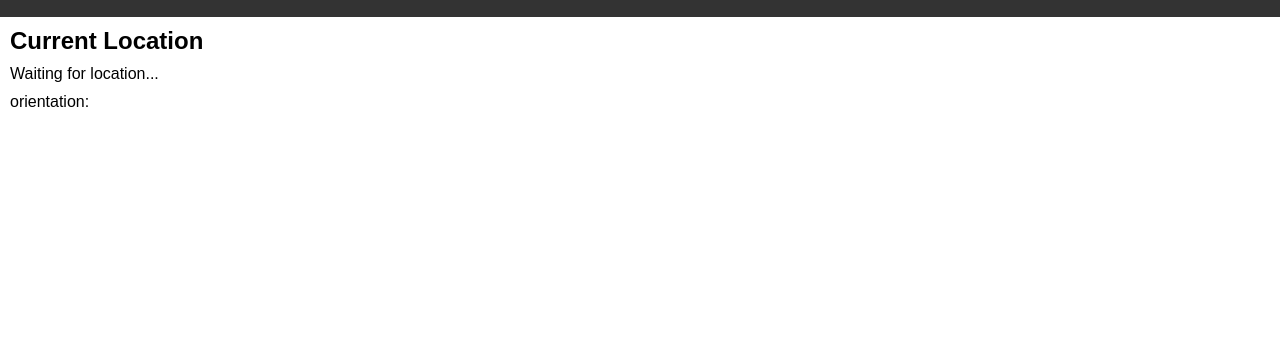
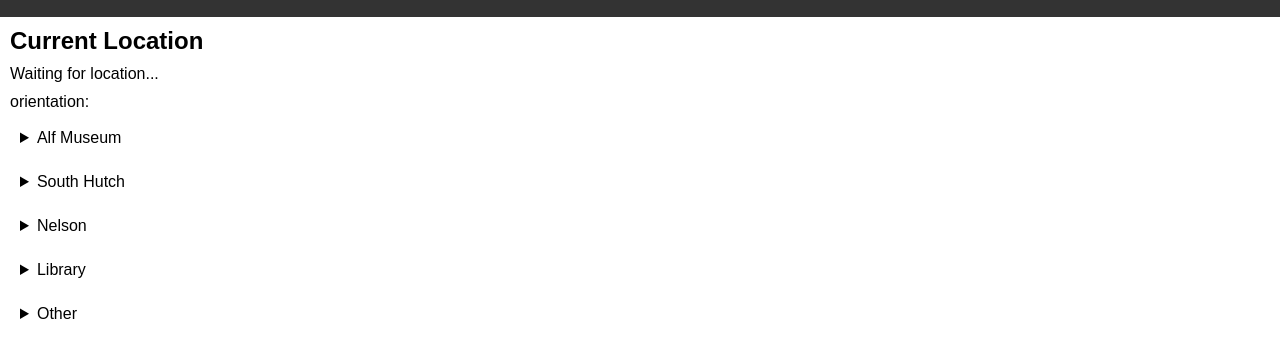
Before and after one commit to lindameng-0/lindameng-0.github.io, a plain HTML site: page index.html in a window 1280 px wide. Shown: the part 60-418 px from the top of the page. Drawn offline with Linux system fonts and the light colour scheme.

Commit message:
revert webblocations

```diff
--- a/index.html
+++ b/index.html
@@ -90,95 +90,7 @@
 
       <button id="home-button">Home</button>
       <script type="module">
-        const PLACES = [
-          {
-            "name": "The Webb Schools",
-            "boundary": [
-              [34.129938, -117.742799, 34.128788, -117.739827],
-              [34.128788, -117.742598, 34.127339, -117.736260],
-              [34.127339, -117.742472, 34.124354, -117.733227],
-              [34.124354, -117.740821, 34.121610, -117.735081]
-            ],
-            "location": [
-              ["Price Dining Hall", 34.1241543, -117.7398563],
-              {
-                "name": "alf_museum:",
-                "location": [
-                  ["Alf Museum 2F Back Door", 34.1233579, -117.7390518],
-                  ["Alf Museum Front Door", 34.1235657, -117.7389072],
-                  ["Alf Museum 2F Bathroom", 34.1235885, -117.7390106],
-                ]
-              },
-              {
-                "name": "south_hutch",
-                "location": [
-                  ["South Hutch Front Door", 34.1239831, -117.7384314],
-                  ["South Hutch Room 414", 34.1239599, -117.7382364],
-                  ["South Hutch Room 413", 34.1239646, -117.7382196],
-                ]
-              },
-              {
-                "name": "nelson",
-                "location": [
-                  ["Nelson Room 103", 34.1239755, -117.77395852],
-                  ["Liu Cheung Theater", 34.1240131, -117.7395663],
-                  ["", ,],
-                ]
-              },
-              {
-                "name": "Library",
-                "location": [
-                  ["Library Door", 34.1238431, -117.7390556],
-                  ["Library Room North, 3, South", 34.1239534, -117.7388547],
-                  ["Library Room 2", 34.1240165, -117.7387937],
-                ]
-              }
-            ]
-          },
-          {
-            "name": "La Verne Towne Center",
-            "boundary": [
-              [34.113511, -117.763343, 34.107986, -117.757244]
-            ],
-            "location": [
-              ["Parking lot entrance and exit", 34.111508, -117.760086],
-              ['West parking lot', 34.111069, -117.761092],
-              ["East parking lot", 34.110423, -117.759410],
-              ["Bus station, Stop ID:1347", 34.111779, -117.761104],
-              ["Target Grocery", 34.110009, -117.759385],
-              ["Staples(Office supply store)", 34.110757, -117.761217],
-              ["McDonald's", 34.112866, -117.762204]
-            ]
-          },
-          {
-            "name": "Boracay Island",
-            "boundary": [
-              [11.998052, 121.902291, 11.940964, 121.952756]
-            ],
-            "location": [
-              ["S1 Beach", 11.968732, 121.918694],
-              ["S2 Beach", 11.960763, 121.924721],
-              ["S3 Beach", 11.953299, 121.929169],
-              ["Bulabog Beach", 11.965783, 121.928838],
-              {
-                "name": "Restaurant",
-                "location": [
-                  ["McDonald's", 11.962948, 121.926563],
-                  ["The Pig Out Bistro", 11.965298, 121.923524]
-                ]
-              },
-              {
-                "name": "Supermarket",
-                "location": [
-                  ["Budget Mart", 11.963232267224607, 121.92638565938344],
-                  ["Robinsons Supermarket", 11.975197752900698, 121.9184145513564],
-                  ["CityMall Boracay", 11.979172241037892, 121.92073167663847],
-                ]
-              }
-            ]
-          },
-        ]//PLACES
-
+        // Function to check if the user is inside the specified area
         function isInsideArea(lat, lon, area) {
           for (const boundary of area.boundary) {
             if (lat < boundary[0] && lat > boundary[2] && lon > boundary[1] && lon < boundary[3]) {
@@ -193,34 +105,32 @@
           const outer = document.getElementById("outer");
           const homeButton = document.getElementById("home-button");
 
-          for (const place of places) {
-            for (let key in place.location) {
-              const locations = place.location[key];
+          for (let key in webb_locations) {
+            const locations = webb_locations[key];
             for (let location of locations) {
-                const lat2 = location[1];
-                const lon2 = location[2];
+              const lat2 = location.lat;
+              const lon2 = location.lon;
 
               // Check if the user is inside the specified area
-                if (isInsideArea(lat, lon, place)) {
+              if (isInsideArea(lat, lon, location)) {
                 const distance = haversineDistance([lat, lon], [lat2, lon2]);
                 const distanceInMeters = distance * 1;
 
                 const bearingVal = bearing(lat, lon, lat2, lon2);
 
                 // Display the distance and bearing information
-                  const distanceWatch = document.getElementById(`distancewatch-${location[0]}`);
-                  distanceWatch.innerHTML = `<h2>${location[0]}</h2><span>Distance: ${distanceInMeters.toFixed(2)} m, Bearing: ${bearingVal.toFixed(0)}<span style="display:inline-block;font-size:3em;transform:rotate(${bearingVal - lastAlpha - 90}deg)">➤</span></span>`;
+                const distanceWatch = document.getElementById(`distancewatch-${location.name}`);
+                distanceWatch.innerHTML = `<h2>${location.name}</h2><span>Distance: ${distanceInMeters.toFixed(2)} m, Bearing: ${bearingVal.toFixed(0)}<span style="display:inline-block;font-size:3em;transform:rotate(${bearingVal - lastAlpha - 90}deg)">➤</span></span>`;
 
                 // Update the current location
-                  currentLocation = { name: location[0], lat: lat2, lon: lon2 };
+                currentLocation = location;
 
                 // Show the home button
                 homeButton.style.display = "block";
               } else {
                 // If the user is outside the area, hide the distance information
-                  const distanceWatch = document.getElementById(`distancewatch-${location[0]}`);
+                const distanceWatch = document.getElementById(`distancewatch-${location.name}`);
                 distanceWatch.innerHTML = '';
-                }
               }
             }
           }
@@ -379,14 +289,46 @@
           }
         }
 
+        // Create an array of objects to store the locations and their names
+        //format: {name: "Robotics Walkway", lat: 34.123754, lon: -117.7378068},
+
+        const webb_locations = {
+          alf_museum: [
+            { name: "Alf Museum 2F Back Door", lat: 34.1233579, lon: -117.7390518 },
+            { name: "Alf Museum Front Door", lat: 34.1235657, lon: -117.7389072 },
+            { name: "Alf Museum 2F Bathroom", lat: 34.1235885, lon: -117.7390106 },
+          ],
+
+          south_hutch: [
+            { name: "South Hutch Front Door", lat: 34.1239831, lon: -117.7384314 },
+            { name: "South Hutch Room 414", lat: 34.1239599, lon: -117.7382364 },
+            { name: "South Hutch Room 413", lat: 34.1239646, lon: -117.7382196 },
+          ],
+
+          nelson: [
+            { name: "Nelson Room 103", lat: 34.1239755, lon: -117.77395852 },
+            { name: "Liu Cheung Theater", lat: 34.1240131, lon: -117.7395663 },
+          ],
+
+          library: [
+            { name: "Library Door", lat: 34.1238431, lon: -117.7390556 },
+            { name: "Library Room North, 3, South", lat: 34.1239534, lon: -117.7388547 },
+            { name: "Library Room 2", lat: 34.1240165, lon: -117.7387937 },
+          ],
+
+          other: [
+            { name: "Price Dining Hall", lat: 34.1241543, lon: -117.7398563 },
+          ],
+        };
+
         function showwatchPosition(smoothLat, smoothLng, acc) {
           const x = document.getElementById("coordswatch");
           x.innerHTML = `lat: ${smoothLat.toFixed(5)}, lon: ${smoothLng.toFixed(5)}, acc: ${acc.toFixed(2)}`;
           // Loop over the locations array and calculate the distance to each one
           if (currentPage === "home") {
             // If the current page is home, show all the locations
-            for (let property in PLACES) {
-              let locations = PLACES[property];
+            for (let property in webb_locations) {
+              let locations = webb_locations[property];
               for (let location of locations) {
                 const lat2 = location.lat;
                 const lon2 = location.lon;
@@ -425,7 +367,7 @@
         function createHomePage() {
           const outer = document.getElementById("outer");
           outer.innerHTML = "";
-          for (let key in PLACES) {
+          for (let key in webb_locations) {
             const details = document.createElement("details");
             const summary = document.createElement("summary");
             summary.textContent = key[0].toUpperCase() + key.slice(1).replace(/_(\w)/g, function (match, letter) {
@@ -434,7 +376,7 @@
 
             details.appendChild(summary);
             const ul = document.createElement("ul");
-            for (let item of PLACES[key]) {
+            for (let item of webb_locations[key]) {
               const li = document.createElement("li"); // create a list item for each item
               li.textContent = item.name;
               li.addEventListener("click", function () {
```
Lines whose indentation alone changed are shown as unchanged.
